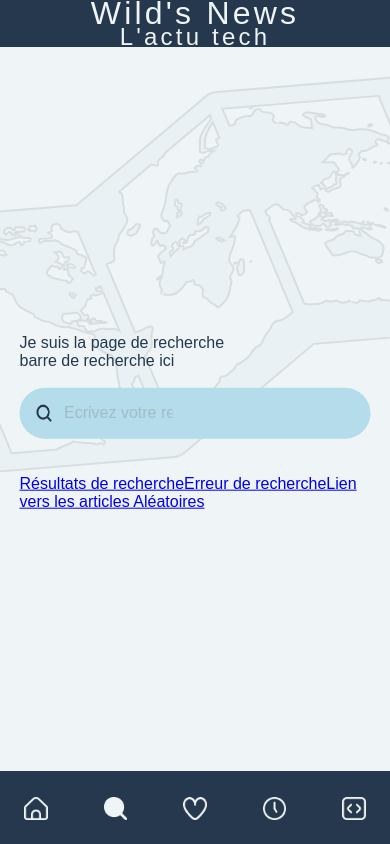
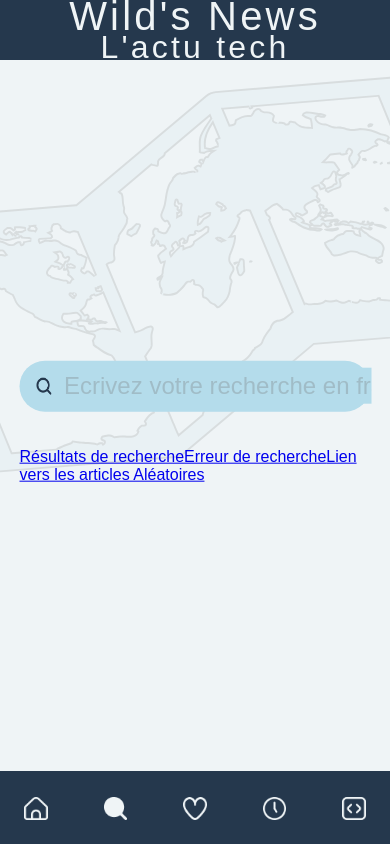
Before and after one commit to WildCodeSchool/2024-12-orleans-cda-project2-team-b, a React (Vite) app: page /recherche in a window 390 px wide. Built offline with nearby package versions, Linux system fonts and the light colour scheme; a web font is replaced by a local one.

Commit message:
police mobile changed + fix search bar

```diff
--- a/src/main.jsx
+++ b/src/main.jsx
@@ -29,7 +29,7 @@ const router = createBrowserRouter([
         element: <Search />,
         children: [
           {
-            path: 'article-aleatoire/:id',
+            path: 'article-aleatoire',
             element: <Random />,
           },
           {
--- a/src/pages/search.jsx
+++ b/src/pages/search.jsx
@@ -13,10 +13,6 @@ const placeHolderList = [
 export default function Search() {
   return (
     <>
-      <p>Je suis la page de recherche</p>
-      <p>barre de recherche ici</p>
-      <br></br>
-
       {/*Plus tard afficher le place holder selon langue choisie */}
       <div className='searchBar'>
         <img src='/icons/search.png' />
@@ -24,9 +20,9 @@ export default function Search() {
       </div>
       <br></br>
       <br></br>
-      <Link to='/resultats-de-recherche'>Résultats de recherche</Link>
-      <Link to='/oops'>Erreur de recherche</Link>
-      <Link to='/article-aleatoire'>Lien vers les articles Aléatoires</Link>
+      <Link to='resultats-de-recherche'>Résultats de recherche</Link>
+      <Link to='oops'>Erreur de recherche</Link>
+      <Link to='article-aleatoire'>Lien vers les articles Aléatoires</Link>
       <Outlet />
     </>
   );
--- a/src/pages/search.scss
+++ b/src/pages/search.scss
@@ -1,4 +1,4 @@
-@use '/src/variables.scss' as vars;
+@use './src/variables.scss' as vars;
 
 .searchBar {
   border-radius: 50px;
@@ -10,18 +10,17 @@
 }
 
 .searchBar:hover {
-  border: solid vars.$primary-color;
+  border: solid 0.5px vars.$primary-color;
 }
 
 .searchBar input {
-  width: 35dvw;
-  border-radius: 50px;
   padding-left: 1.5dvh;
   background-color: vars.$color-details;
   font-family: vars.$font-family;
   color: vars.$primary-color;
   font-size: vars.$desktop-content;
   border: none;
+  width: 95dvw;
 }
 
 .searchBar input::placeholder {
@@ -32,7 +31,11 @@
   outline: none;
 }
 
-@media (max-width: 700px) {
+.searchBar input::-webkit-search-cancel-button {
+  display: none;
+}
+
+@media (max-width: 770px) {
   .searchBar {
     width: 90dvw;
     height: 6dvh;
@@ -40,5 +43,8 @@
 
   .searchBar input {
     font-size: vars.$mobile-content;
+    margin: -3%;
+    margin-left: 0%;
+    width: 82dvw;
   }
 }
--- a/src/variables.scss
+++ b/src/variables.scss
@@ -23,10 +23,10 @@ $important: bold;
 $annotated: italic;
 
 // Font Sizes (mobile)
-$mobile-title1: 2rem;
-$mobile-title2: 1.5rem;
-$mobile-title3: 1.25rem;
-$mobile-content: 1rem;
+$mobile-title1: 2.5rem;
+$mobile-title2: 2rem;
+$mobile-title3: 1.75rem;
+$mobile-content: 1.5rem;
 $mobile-description: 0.875rem;
 
 // Font Sizes (desktop)
```
